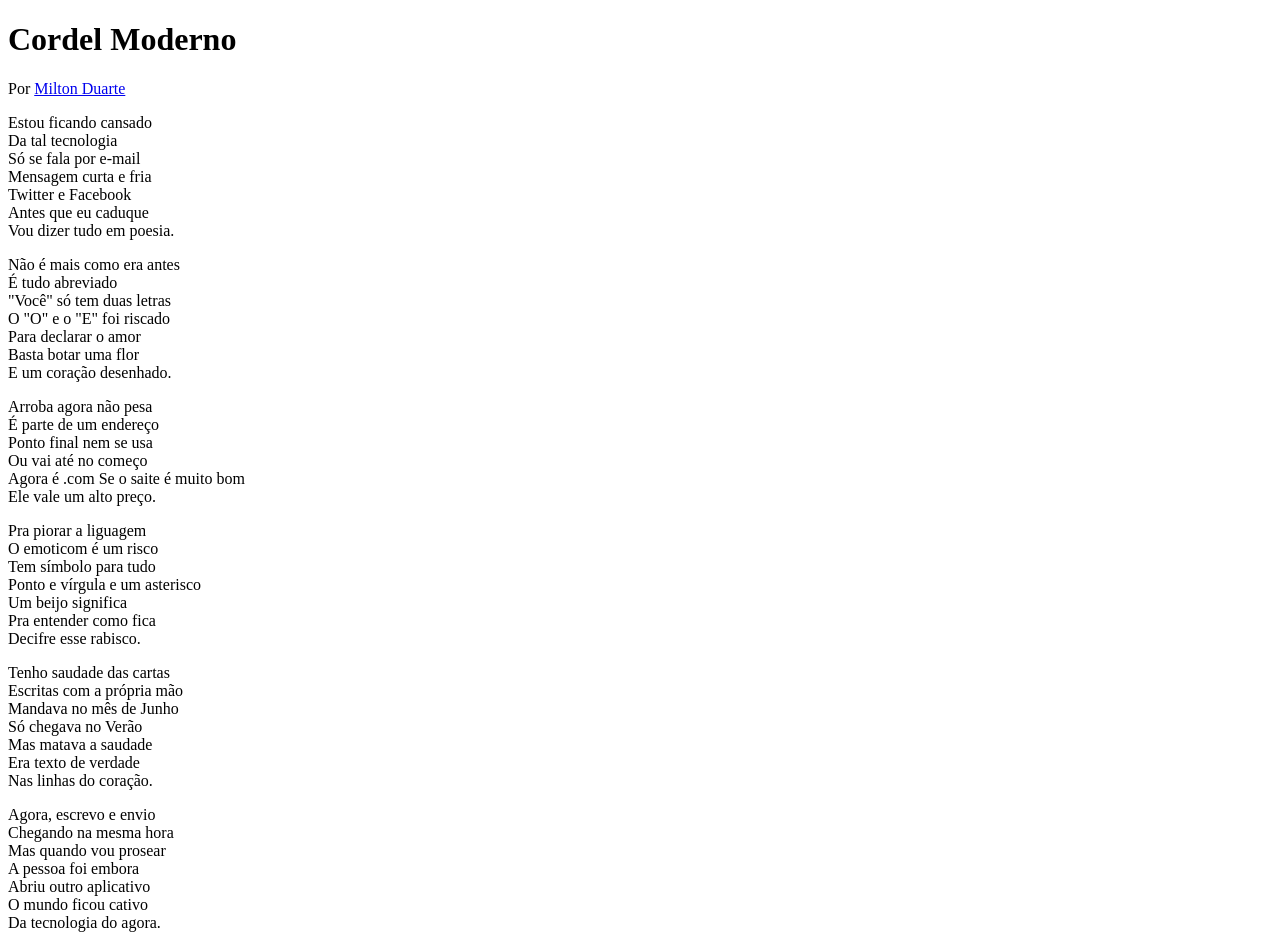
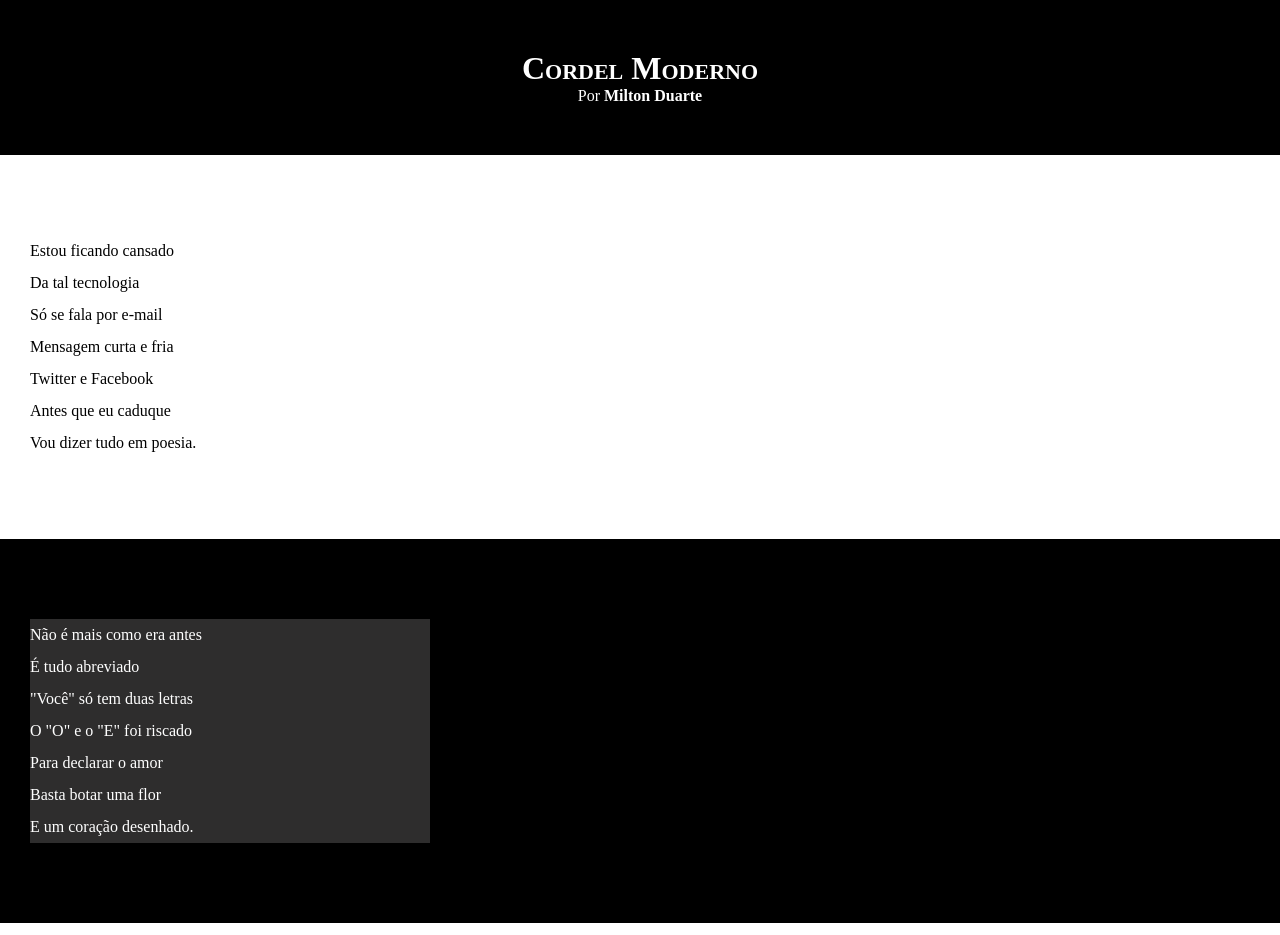
Before and after one commit to jacsonluizdev/Projeto-Cordel, a plain HTML site: page index.html in a window 1280 px wide. Shown: the top 935 px of the page. Drawn offline with Linux system fonts and the light colour scheme.

Commit message:
Atualização dos estilos dos textos e blocos.

```diff
--- a/index.html
+++ b/index.html
@@ -12,7 +12,7 @@
         <p>Por <a target="_blank" href="https://www.recantodasletras.com.br/poesias/3186743">Milton Duarte</a></p>
     </header>
 
-    <section>
+    <section class="normal">
         <p>
             Estou ficando cansado <br>
             Da tal tecnologia <br>
@@ -24,7 +24,7 @@
         </p>
     </section>
 
-    <section>
+    <section class="imagem">
         <p>
             Não é mais como era antes <br>
             É tudo abreviado <br>
@@ -36,7 +36,7 @@
         </p>
     </section>
 
-    <section>
+    <section class="normal">
         <p>
             Arroba agora não pesa  <br>
             É parte de um endereço <br>
@@ -58,7 +58,7 @@
         </p>
     </section>
 
-    <section>
+    <section class="imagem">
         <p>
             Tenho saudade das cartas <br>
             Escritas com a própria mão <br>
@@ -70,7 +70,7 @@
         </p>
     </section>
 
-    <section>
+    <section class="normal">
         <p>
             Agora, escrevo e envio <br>
             Chegando na mesma hora <br>
--- a/style.css
+++ b/style.css
@@ -1 +1,67 @@
 @charset "UTF-8";
+
+*{
+    margin: 0px;
+    padding: 0px;
+}
+html, body{
+    min-height: 100vh;
+    background-color: darkgray;
+}
+
+header{
+    background-color: black;
+    color: white;
+    text-align: center;
+}
+
+header > h1{
+    padding-top: 50px;
+    font-variant: small-caps;/*Coloca tudo em maiusculo mas mantem as primeiras letras maiores.*/
+    /*text-transform: uppercase; - Coloca todas as letras em maiusculo.*/
+}
+
+header > p{
+    padding-bottom: 50px;
+}
+
+a{
+    color: white;
+    text-decoration: none;
+    font-weight: bolder;
+}
+
+a:hover{
+    text-decoration: underline;
+    color: yellowgreen;
+}
+
+section{
+    padding-top: 10vh;
+    padding-bottom: 10vh;
+    line-height: 2em;
+    padding-left: 30px;
+}
+
+section.normal{
+    background-color: white;
+    color: black;
+}
+
+section.imagem{
+    background-color: black;
+    color: white;
+}
+
+section.imagem > p{
+    background-color: rgb(46, 45, 45);
+    width: 400px;
+
+}
+
+footer{
+    background-color: black;
+    color: white;
+    text-align: center;
+    padding: 10px;
+}
```
